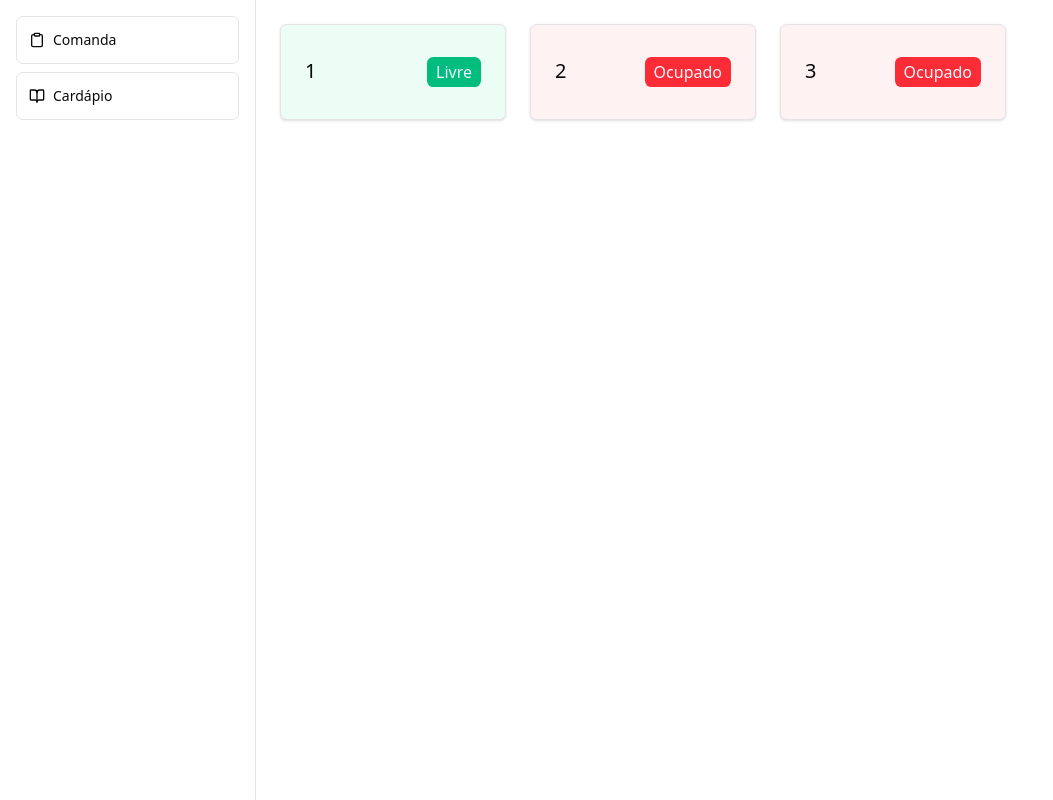
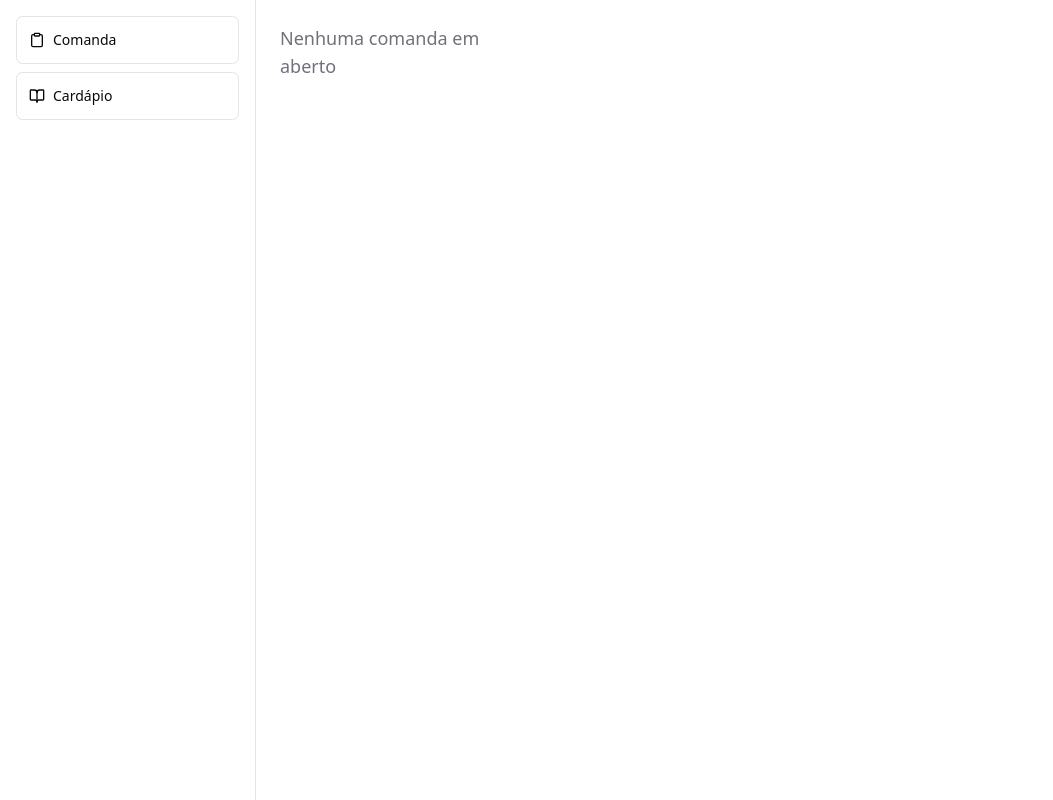
Before and after one commit to mfjack/manana-system, a Next.js app: page / in a window 1280 px wide. Shown: the whole page, without its empty margins (0-1053 px from the left). Built offline with nearby package versions, Linux system fonts and the light colour scheme.

Commit message:
feat: add the condition so that if there is no order, show a sentence informing

```diff
--- a/src/app/page.tsx
+++ b/src/app/page.tsx
@@ -10,16 +10,17 @@ type Order = {
 };
 
 const orders: Order[] = [
-  { id: 1, status: "Livre" },
-  { id: 2, status: "Ocupado" },
-  { id: 3, status: "Ocupado" },
+  // { id: 1, status: "Livre" },
+  // { id: 2, status: "Ocupado" },
+  // { id: 3, status: "Ocupado" },
 ];
 
 export default function OrderPage() {
   return (
     <section className="h-screen p-6 flex flex-col overflow-y-auto">
       <div className="flex flex-col gap-6 items-center sm:grid sm:grid-cols-2 lg:grid-cols-3 xl:grid-cols-4 2xl:grid-cols-5">
-        {orders.map((order) => (
+        {orders.length > 0 ? (
+          orders.map((order) => (
             <Card
               key={order.id}
               className={cn(
@@ -29,12 +30,17 @@ export default function OrderPage() {
             >
               <CardContent className="flex justify-between">
                 <h2 className="text-xl font-medium">{order.id}</h2>
-              <Badge className={cn("text-md rounded-sm", order.status === "Ocupado" ? "bg-red-500" : "bg-emerald-500")}>
+                <Badge
+                  className={cn("text-md rounded-sm", order.status === "Ocupado" ? "bg-red-500" : "bg-emerald-500")}
+                >
                   {order.status}
                 </Badge>
               </CardContent>
             </Card>
-        ))}
+          ))
+        ) : (
+          <p className="text-muted-foreground text-lg">Nenhuma comanda em aberto</p>
+        )}
       </div>
     </section>
   );
```
Lines whose indentation alone changed are shown as unchanged.
